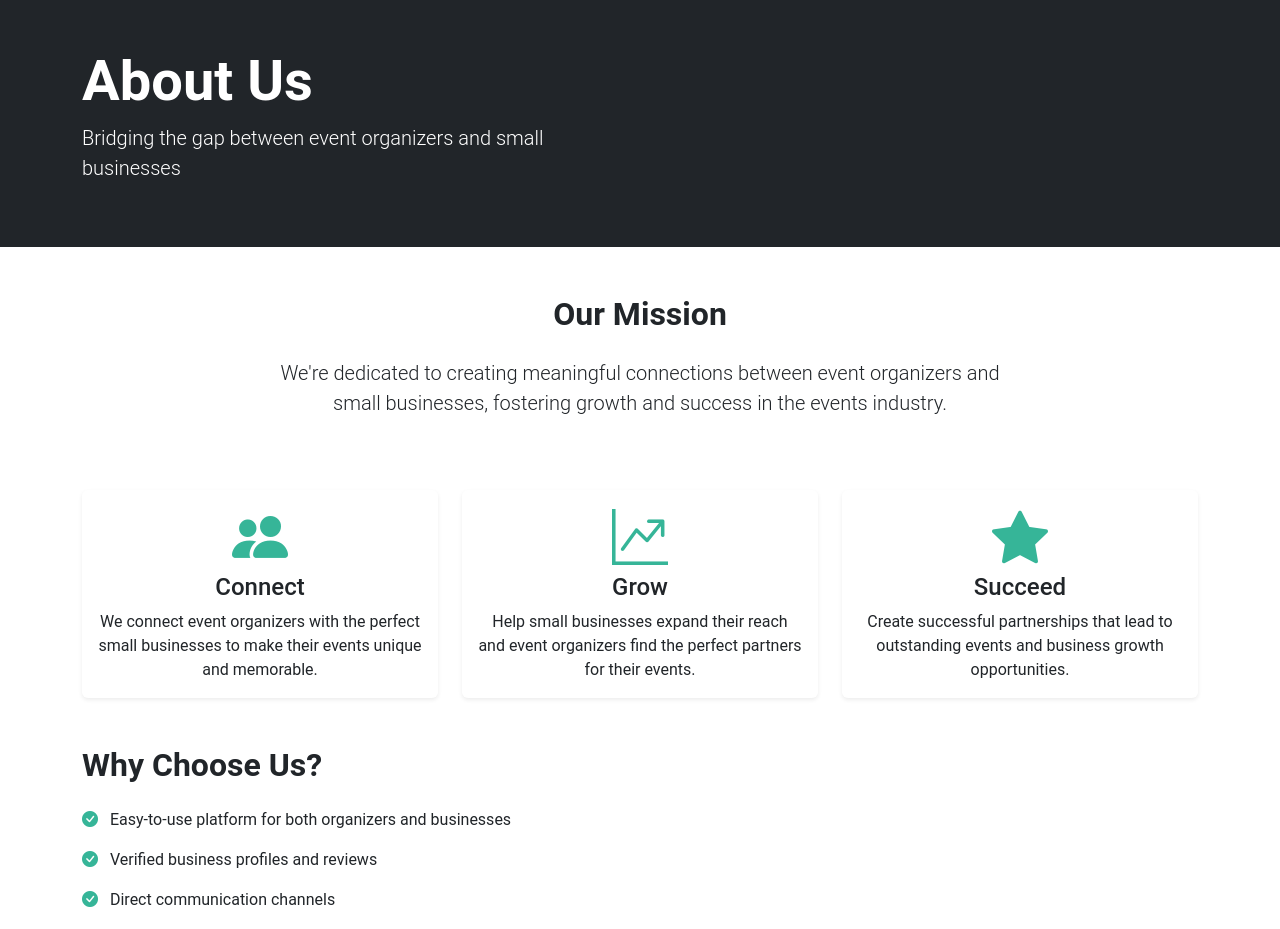
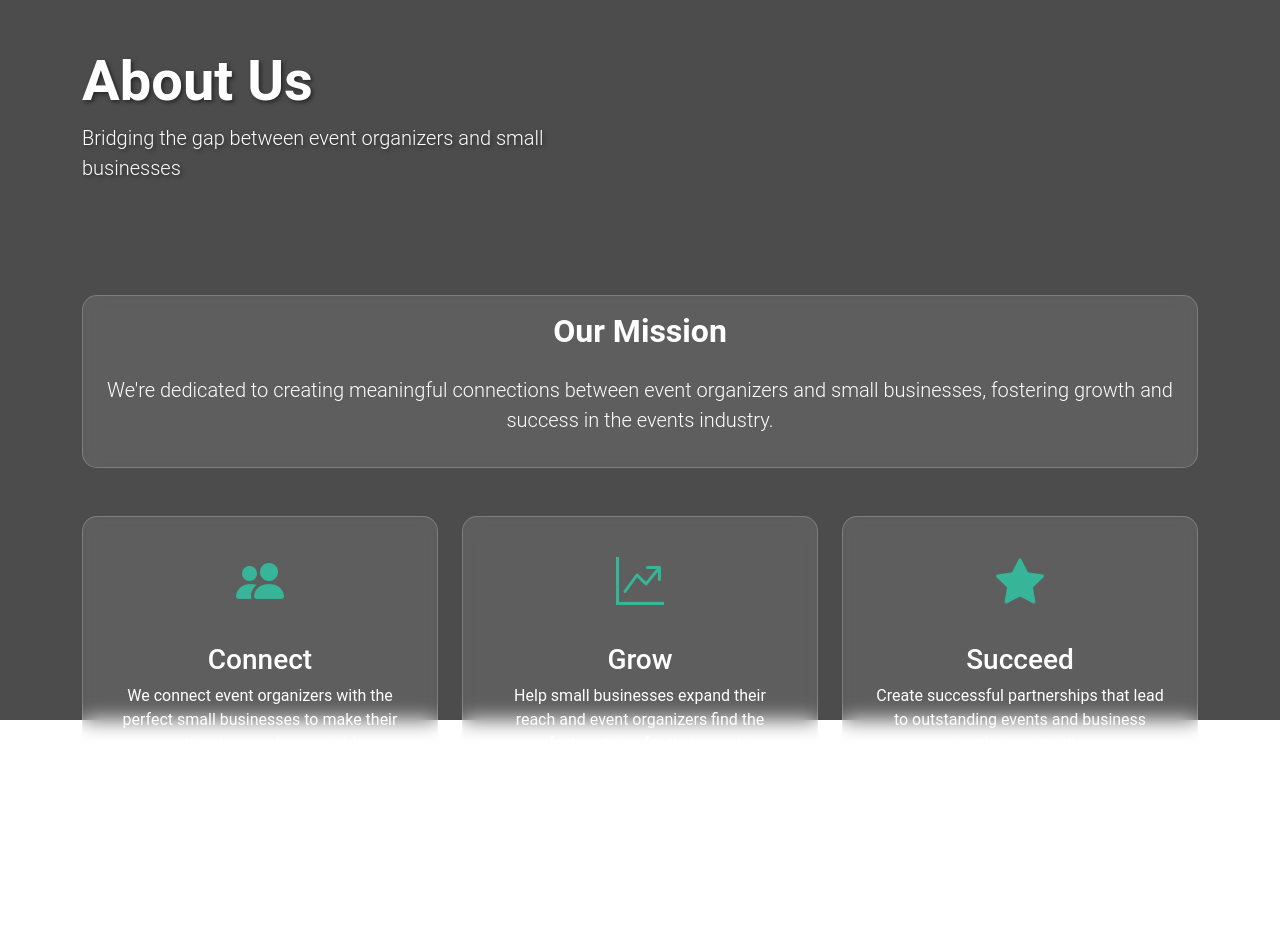
Before and after one commit to PeachyMangoz/VenueVibe, a Vue app in the folder VenueVibe/frontend/: page /about in a window 1280 px wide. Shown: the part 80-1009 px from the top of the page. Built offline with nearby package versions, Linux system fonts and the light colour scheme; a web font is replaced by a local one.

Commit message:
changed about page

```diff
--- a/VenueVibe/frontend/src/views/About.vue
+++ b/VenueVibe/frontend/src/views/About.vue
@@ -1,67 +1,89 @@
-<!-- have yet to to edit the content -->
 <template>
   <div class="about-page">
+    <!-- Background Video -->
+    <video
+      class="background-video"
+      autoplay
+      muted
+      loop
+      playsinline
+      @loadeddata="videoLoaded = true"
+      :class="{ 'is-loaded': videoLoaded }"
+    >
+      <source src="/videos/store.mp4" type="video/mp4">
+    </video>
+
+    <!-- Video Overlay -->
+    <div class="video-overlay"></div>
+
+    <!-- Content Wrapper -->
+    <div class="content-wrapper">
       <!-- Hero Section -->
-      <div class="hero-section bg-dark text-white py-5 mb-5">
+      <section class="hero-section text-white py-5 mb-5">
         <div class="container">
           <div class="row align-items-center">
             <div class="col-md-6" data-aos="fade-right">
               <h1 class="display-4 fw-bold">About Us</h1>
               <p class="lead">Bridging the gap between event organizers and small businesses</p>
             </div>
-            <div class="col-md-6" data-aos="fade-left">
           </div>
         </div>
-        </div>
-      </div>
+      </section>
 
       <!-- Mission Section -->
-      <div class="container mb-5">
-        <div class="row">
-          <div class="col-md-8 mx-auto text-center" data-aos="fade-up">
+      <section class="mission-section mb-5">
+        <div class="container">
+          <div class="card transparent-card" data-aos="fade-up">
+            <div class="card-body text-center">
               <h2 class="fw-bold mb-4">Our Mission</h2>
-            <p class="lead mb-4">
+              <p class="lead">
                 We're dedicated to creating meaningful connections between event organizers
                 and small businesses, fostering growth and success in the events industry.
               </p>
             </div>
           </div>
         </div>
+      </section>
 
       <!-- What We Do Section -->
-      <div class="container mb-5">
+      <section class="features-section mb-5">
+        <div class="container">
           <div class="row g-4">
+            <!-- Connect Card -->
             <div class="col-md-4" data-aos="fade-up" data-aos-delay="100">
-            <div class="card h-100 border-0 shadow-sm">
+              <div class="feature-card">
                 <div class="card-body text-center">
-                <!-- Changed from text-primary to custom-icon-color -->
-                <i class="bi bi-people-fill display-4 custom-icon-color mb-3"></i>
-                <h3 class="card-title h4">Connect</h3>
-                <p class="card-text">
+                  <i class="bi bi-people-fill feature-icon"></i>
+                  <h3>Connect</h3>
+                  <p>
                     We connect event organizers with the perfect small businesses
                     to make their events unique and memorable.
                   </p>
                 </div>
               </div>
             </div>
+
+            <!-- Grow Card -->
             <div class="col-md-4" data-aos="fade-up" data-aos-delay="200">
-            <div class="card h-100 border-0 shadow-sm">
+              <div class="feature-card">
                 <div class="card-body text-center">
-                <i class="bi bi-graph-up-arrow display-4 custom-icon-color mb-3"></i>
-                <h3 class="card-title h4">Grow</h3>
-                <p class="card-text">
+                  <i class="bi bi-graph-up-arrow feature-icon"></i>
+                  <h3>Grow</h3>
+                  <p>
                     Help small businesses expand their reach and event organizers
                     find the perfect partners for their events.
                   </p>
                 </div>
               </div>
             </div>
+
+            <!-- Succeed Card -->
             <div class="col-md-4" data-aos="fade-up" data-aos-delay="300">
-            <div class="card h-100 border-0 shadow-sm">
+              <div class="feature-card">
                 <div class="card-body text-center">
-                <i class="bi bi-star-fill display-4 custom-icon-color mb-3"></i>
-                <h3 class="card-title h4">Succeed</h3>
-                <p class="card-text">
+                  <i class="bi bi-star-fill feature-icon"></i>
+                  <h3>Succeed</h3>
+                  <p>
                     Create successful partnerships that lead to outstanding events
                     and business growth opportunities.
                   </p>
@@ -70,38 +92,43 @@
             </div>
           </div>
         </div>
+      </section>
 
       <!-- Why Choose Us Section -->
-      <div class="container mb-5">
+      <section class="benefits-section mb-5">
+        <div class="container">
+          <div class="card transparent-card" data-aos="fade-up">
+            <div class="card-body">
               <div class="row align-items-center">
-          <div class="col-md-6" data-aos="fade-right">
+                <div class="col-md-12">
                   <h2 class="fw-bold mb-4">Why Choose Us?</h2>
-            <ul class="list-unstyled">
-              <li class="mb-3">
-                <i class="bi bi-check-circle-fill custom-icon-color me-2"></i>
+                  <ul class="benefits-list">
+                    <li data-aos="fade-right" data-aos-delay="100">
+                      <i class="bi bi-check-circle-fill"></i>
                       Easy-to-use platform for both organizers and businesses
                     </li>
-              <li class="mb-3">
-                <i class="bi bi-check-circle-fill custom-icon-color me-2"></i>
+                    <li data-aos="fade-right" data-aos-delay="200">
+                      <i class="bi bi-check-circle-fill"></i>
                       Verified business profiles and reviews
                     </li>
-              <li class="mb-3">
-                <i class="bi bi-check-circle-fill custom-icon-color me-2"></i>
+                    <li data-aos="fade-right" data-aos-delay="300">
+                      <i class="bi bi-check-circle-fill"></i>
                       Direct communication channels
                     </li>
-              <li class="mb-3">
-                <i class="bi bi-check-circle-fill custom-icon-color me-2"></i>
+                    <li data-aos="fade-right" data-aos-delay="400">
+                      <i class="bi bi-check-circle-fill"></i>
                       Secure booking and payment system
                     </li>
                   </ul>
                 </div>
-          <div class="col-md-6" data-aos="fade-left">
               </div>
             </div>
           </div>
+        </div>
+      </section>
 
       <!-- Call to Action -->
-      <div class="text-white py-5" style="background-color:#36b598  ;">
+      <section class="cta-section py-5">
         <div class="container">
           <div class="row text-center">
             <div class="col-md-8 mx-auto" data-aos="fade-up">
@@ -109,12 +136,13 @@
               <p class="lead mb-4">
                 Join our platform today and start connecting with potential partners!
               </p>
-              <router-link to="/login" class="btn btn-light btn-lg px-5">
+              <router-link to="/login" class="cta-button">
                 Join Now
               </router-link>
             </div>
           </div>
         </div>
+      </section>
     </div>
   </div>
 </template>
@@ -122,31 +150,161 @@
 <script>
 export default {
   name: 'About',
+  data() {
+    return {
+      videoLoaded: false
+    }
+  }
 }
 </script>
 
 <style scoped>
-  /* Add your custom icon color */
-  .custom-icon-color {
-    color: #36b598
+/* Base Styles */
+.about-page {
+  position: relative;
+  min-height: 100vh;
+  overflow-x: hidden;
+  color: #ffffff;
 }
 
-  .about-page {
-    -ms-overflow-style: none;  /* IE and Edge */
-    scrollbar-width: none;  /* Firefox */
+/* Video Background */
+.background-video {
+  position: fixed;
+  right: 0;
+  bottom: 0;
+  min-width: 100%;
+  min-height: 100%;
+  width: auto;
+  height: auto;
+  z-index: -2;
+  object-fit: cover;
+  opacity: 0;
+  transition: opacity 0.5s ease-in-out;
 }
 
-  .card {
-    transition: transform 0.3s ease;
+.background-video.is-loaded {
+  opacity: 1;
 }
 
-  .card:hover {
-    transform: translateY(-5px);
+/* Overlay */
+.video-overlay {
+  position: fixed;
+  top: 0;
+  left: 0;
+  width: 100%;
+  height: 100%;
+  background-color: rgba(0, 0, 0, 0.7);
+  z-index: -1;
 }
 
-  /* Add responsive image placeholders if you don't have images yet */
-  img {
-    max-height: 400px;
-    object-fit: cover;
+/* Content Wrapper */
+.content-wrapper {
+  position: relative;
+  z-index: 1;
+}
+
+/* Hero Section */
+.hero-section {
+  padding: 100px 0;
+}
+
+.hero-section h1,
+.hero-section p {
+  text-shadow: 2px 2px 4px rgba(0, 0, 0, 0.5);
+}
+
+/* Cards */
+.transparent-card {
+  background-color: rgba(255, 255, 255, 0.1);
+  backdrop-filter: blur(10px);
+  border: 1px solid rgba(255, 255, 255, 0.2);
+  border-radius: 15px;
+  color: white;
+}
+
+.feature-card {
+  background-color: rgba(255, 255, 255, 0.1);
+  backdrop-filter: blur(10px);
+  border: 1px solid rgba(255, 255, 255, 0.2);
+  border-radius: 15px;
+  padding: 30px;
+  height: 100%;
+  transition: transform 0.3s ease, background-color 0.3s ease;
+}
+
+.feature-card:hover {
+  transform: translateY(-5px);
+  background-color: rgba(255, 255, 255, 0.2);
+}
+
+/* Feature Icons */
+.feature-icon {
+  font-size: 3rem;
+  color: #36b598;
+  margin-bottom: 1.5rem;
+  display: block;
+}
+
+/* Benefits List */
+.benefits-list {
+  list-style: none;
+  padding: 0;
+}
+
+.benefits-list li {
+  margin-bottom: 1rem;
+  display: flex;
+  align-items: center;
+  font-size: 1.1rem;
+}
+
+.benefits-list li i {
+  color: #36b598;
+  margin-right: 1rem;
+  font-size: 1.25rem;
+}
+
+/* CTA Section */
+.cta-section {
+  background-color: rgba(54, 181, 152, 0.8);
+  margin-top: 4rem;
+}
+
+.cta-button {
+  display: inline-block;
+  padding: 15px 40px;
+  background-color: white;
+  color: #36b598;
+  text-decoration: none;
+  border-radius: 30px;
+  font-weight: bold;
+  transition: transform 0.3s ease, box-shadow 0.3s ease;
+}
+
+.cta-button:hover {
+  transform: translateY(-2px);
+  box-shadow: 0 5px 15px rgba(0, 0, 0, 0.3);
+  color: #36b598;
+}
+
+/* Responsive Adjustments */
+@media (max-width: 768px) {
+  .hero-section {
+    padding: 60px 0;
+  }
+
+  .feature-card {
+    margin-bottom: 20px;
+  }
+}
+
+/* Remove scrollbar */
+.about-page {
+  -ms-overflow-style: none;
+  scrollbar-width: none;
+}
+
+.about-page::-webkit-scrollbar {
+  display: none;
 }
 </style>
```
Also changed, not shown: 2 other files (tests, documents, lock files or other folders). Lines whose indentation alone changed are shown as unchanged.
